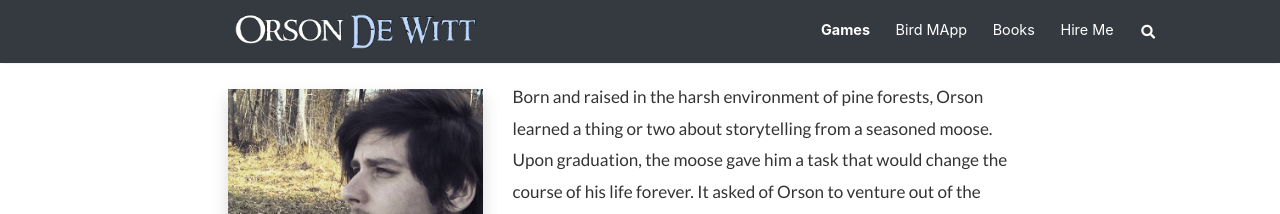
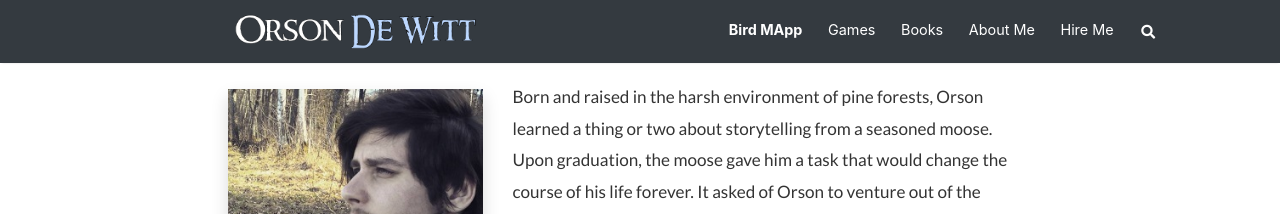
Before and after one commit to OrsonDWitt/OrsonDWitt.github.io, a Jekyll site: the page built from _pages/about.md, in a window 1280 px wide. Shown: the top 214 px of the page. Built offline with Jekyll 4.4.1, drawn with Linux system fonts in a browser that asks for light colours; nearby versions of some CDN libraries.

Commit message:
Update default.html

```diff
--- a/_layouts/default.html
+++ b/_layouts/default.html
@@ -44,29 +44,32 @@
             <ul class="navbar-nav ml-auto">
 {% endif %}
 
-                {% if page.url == "/" %}
+		{% if page.url != "/birdmapp" %}
+	    	<li class="nav-item active">
+                <b><a class="nav-link" href="{{ site.baseurl }}/birdmapp">Bird MApp</a></b>
+                </li>
+		<li class="nav-item">
+                <a class="nav-link" href="{{ site.games }}" title="Orcinus Games">Games</a>
+                </li>
+                {% else %}
                 <li class="nav-item active">
-                {% else %}
-                <li class="nav-item">
-                {% endif %}
                 <b><a class="nav-link" href="{{ site.games }}" title="Orcinus Games">Games</a></b>
                 </li>
+	   	{% endif %}
 
+		{% if page.url != "/" %}
 		<li class="nav-item">
-                <a class="nav-link" href="{{ site.baseurl }}/birdmapp">Bird MApp</a>
+                <a class="nav-link" href="{{ site.baseurl }}/">Books</a>
                 </li>
+		{% endif %}
 
                 <li class="nav-item">
-				    {% if page.url == "/about" %}
-                <a class="nav-link" href="{{ site.baseurl }}/">Books</a>
-			{% endif %}
+                <a class="nav-link" href="{{ site.baseurl }}/about">About Me</a>
                 </li>
 
 		<li class="nav-item">
                 <a class="nav-link" href="{{ site.baseurl }}/hire">Hire Me</a>
                 </li>
-
-
 
                 <li class="nav-item">
 			<!--	    {% if page.url == "/whatevvvssss" %} -->
```
